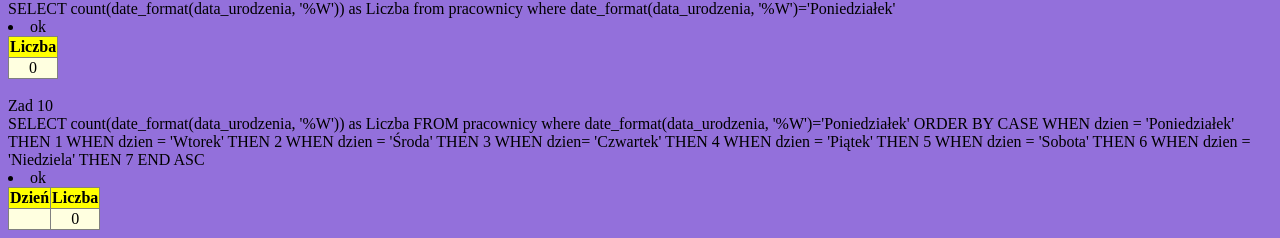
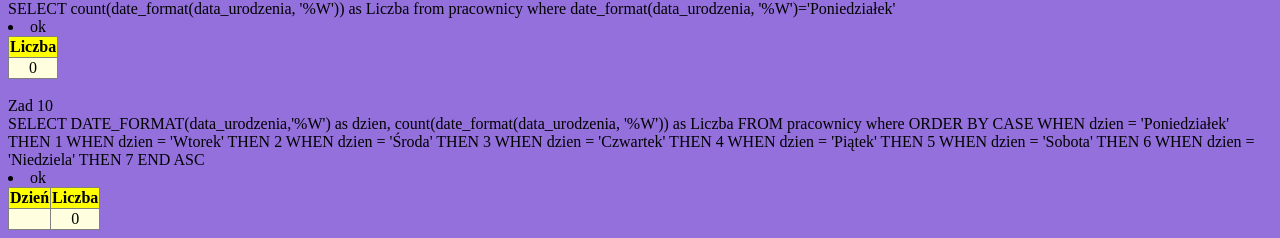
Before and after one commit to AD-2018/sql-php-pierwsza_strona-asia752, a PHP site: page /dataczas.php in a window 1280 px wide. Shown: the part 2312-2550 px from the top of the page. Run offline with PHP 8.4, Linux system fonts and the light colour scheme; data that the repository does not hold is empty.

Commit message:
Update dataczas.php

```diff
--- a/dataczas.php
+++ b/dataczas.php
@@ -515,13 +515,12 @@ echo('<table border="1">');
 echo('</table>');
 
 echo("<br>Zad 10<br>");
-$sql = "SELECT count(date_format(data_urodzenia, '%W')) as Liczba FROM pracownicy where date_format(data_urodzenia, '%W')='Poniedziałek'
-ORDER BY CASE
+$sql = "SELECT DATE_FORMAT(data_urodzenia,'%W') as dzien, count(date_format(data_urodzenia, '%W')) as Liczba FROM pracownicy where ORDER BY CASE
 
           WHEN dzien = 'Poniedziałek' THEN 1
           WHEN dzien = 'Wtorek' THEN 2
           WHEN dzien = 'Środa' THEN 3
-          WHEN dzien= 'Czwartek' THEN 4
+          WHEN dzien = 'Czwartek' THEN 4
           WHEN dzien = 'Piątek' THEN 5
           WHEN dzien = 'Sobota' THEN 6
           WHEN dzien = 'Niedziela' THEN 7
```
